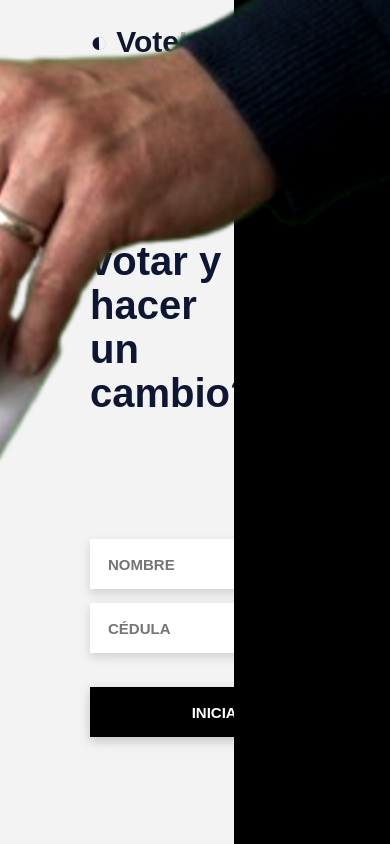
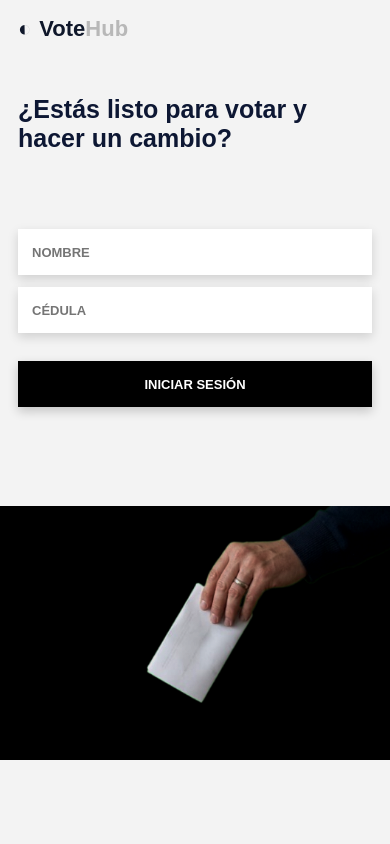
Before and after one commit to Joshu16/VoteHub, a React (Vite) app: page /login in a window 390 px wide. Built offline with nearby package versions, Linux system fonts and the light colour scheme.

Commit message:
Mi trabajo uwu xd

```diff
--- a/src/pages/Login.css
+++ b/src/pages/Login.css
@@ -19,6 +19,8 @@ body,
   width: 100%;
   height: 100vh;
   display: flex;
+  background: #f3f3f3;
+  overflow: hidden;
 }
 
 /* IZQUIERDA */
@@ -46,18 +48,26 @@ body,
 .logo-icon {
   font-size: 30px;
   font-weight: bold;
+  line-height: 1;
 }
 
 .logo-text {
   font-size: 30px;
   font-weight: 800;
+  line-height: 1;
 }
 
 .logo-text span {
   color: #b8b8b8;
 }
 
-/* TEXTO */
+/* CONTENIDO */
+.login-content {
+  display: flex;
+  flex-direction: column;
+  align-items: flex-start;
+}
+
 .login-content h2 {
   font-size: 40px;
   font-weight: 900;
@@ -107,34 +117,25 @@ body,
   transform: scale(1.02);
 }
 
-/* DERECHA (IMAGEN) */
+/* DERECHA */
 .login-right {
   width: 40%;
   height: 100vh;
   position: relative;
   overflow: hidden;
   background: #000;
-  overflow: visible;
 }
 
-/* IMAGEN */
 .login-right img {
   width: 100%;
   height: 100%;
   object-fit: cover;
-
-  /* 🔥 CLAVE PARA QUE NO SE CORTE */
   object-position: 80% center;
-
   transform: scale(1.2);
   display: block;
-
-  /* 🔥 MEJOR VISIBILIDAD */
   filter: brightness(1.15) contrast(1.05);
-  overflow: visible;
 }
 
-/* OVERLAY SUAVE */
 .right-overlay {
   position: absolute;
   inset: 0;
@@ -144,4 +145,170 @@ body,
     rgba(0, 0, 0, 0.15),
     rgba(0, 0, 0, 0.25)
   );
+  pointer-events: none;
 }
+
+/* ========================= */
+/* RESPONSIVE */
+/* ========================= */
+
+@media (max-width: 1200px) {
+  .login-left {
+    padding-left: 60px;
+  }
+
+  .login-header {
+    left: 60px;
+  }
+
+  .login-content h2 {
+    font-size: 34px;
+    max-width: 520px;
+  }
+
+  .login-form input,
+  .login-form button {
+    width: 290px;
+    height: 46px;
+  }
+}
+
+@media (max-width: 992px) {
+  html,
+  body,
+  #root {
+    overflow: auto;
+  }
+
+  .login-page {
+    flex-direction: column;
+    height: auto;
+    min-height: 100vh;
+  }
+
+  .login-left,
+  .login-right {
+    width: 100%;
+  }
+
+  .login-left {
+    height: auto;
+    min-height: 60vh;
+    padding: 120px 40px 50px 40px;
+    justify-content: flex-start;
+  }
+
+  .login-header {
+    top: 25px;
+    left: 40px;
+  }
+
+  .login-content h2 {
+    font-size: 36px;
+    max-width: 100%;
+    margin-bottom: 32px;
+  }
+
+  .login-form input,
+  .login-form button {
+    width: 320px;
+    max-width: 100%;
+  }
+
+  .login-right {
+    height: 40vh;
+    min-height: 320px;
+  }
+
+  .login-right img {
+    object-position: center 20%;
+    transform: scale(1.08);
+  }
+}
+
+@media (max-width: 768px) {
+  .login-left {
+    padding: 110px 24px 40px 24px;
+  }
+
+  .login-header {
+    left: 24px;
+    top: 20px;
+  }
+
+  .logo-icon,
+  .logo-text {
+    font-size: 26px;
+  }
+
+  .login-content h2 {
+    font-size: 31px;
+    line-height: 1.15;
+    margin-bottom: 28px;
+  }
+
+  .login-form {
+    gap: 12px;
+    width: 100%;
+  }
+
+  .login-form input,
+  .login-form button {
+    width: 100%;
+    max-width: 100%;
+    height: 48px;
+    font-size: 14px;
+  }
+
+  .login-form button {
+    margin-top: 16px;
+  }
+
+  .login-right {
+    min-height: 280px;
+    height: 35vh;
+  }
+
+  .login-right img {
+    object-position: center 22%;
+    transform: scale(1.03);
+  }
+}
+
+@media (max-width: 480px) {
+  .login-left {
+    padding: 95px 18px 32px 18px;
+  }
+
+  .login-header {
+    left: 18px;
+    top: 18px;
+  }
+
+  .logo-icon,
+  .logo-text {
+    font-size: 22px;
+  }
+
+  .login-content h2 {
+    font-size: 25px;
+    margin-bottom: 24px;
+  }
+
+  .login-form input,
+  .login-form button {
+    height: 46px;
+    font-size: 13px;
+    padding: 0 14px;
+  }
+
+  .login-right {
+    min-height: 230px;
+    height: 30vh;
+  }
+
+  .login-right img {
+    object-position: center 18%;
+    transform: scale(1);
+  }
+}
```
